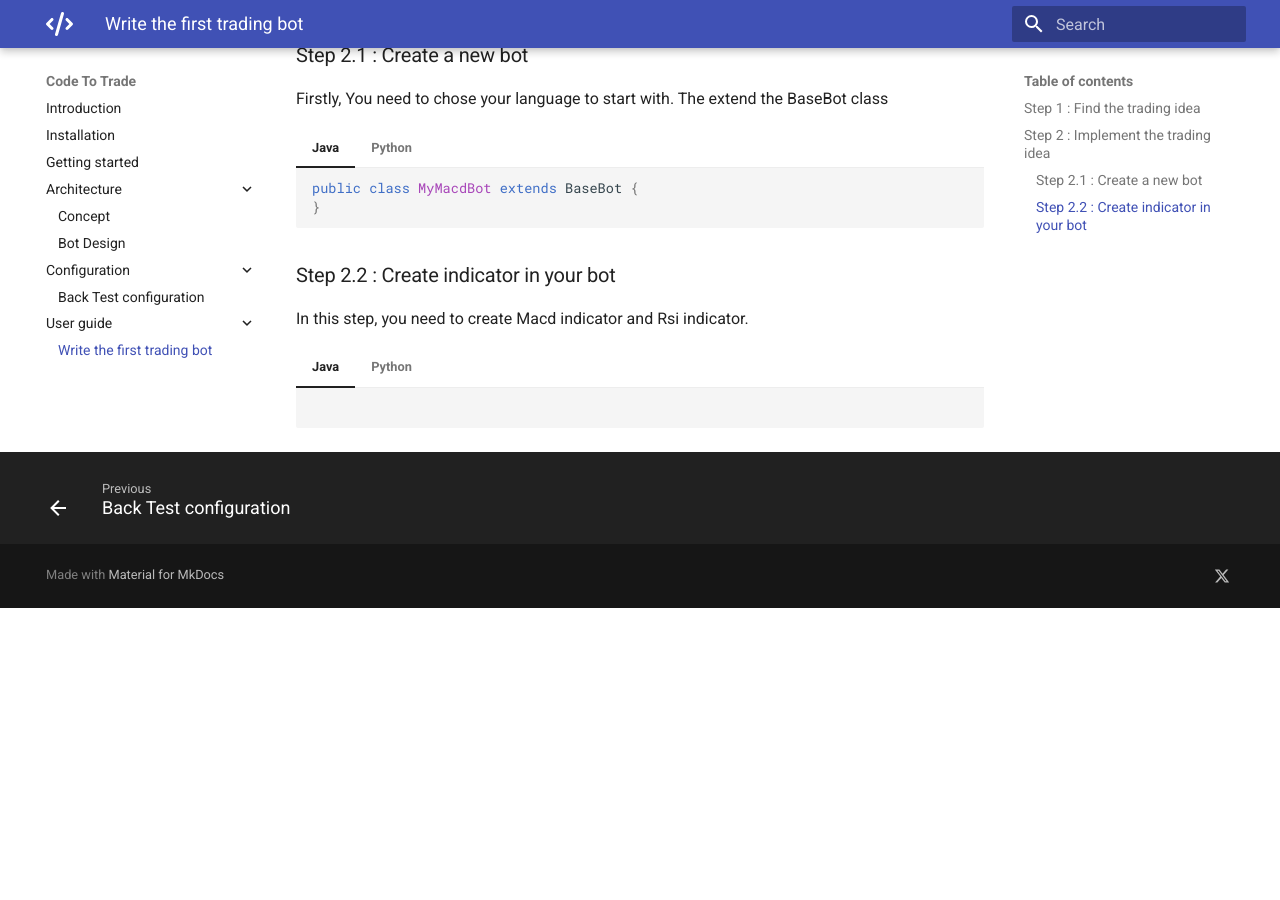
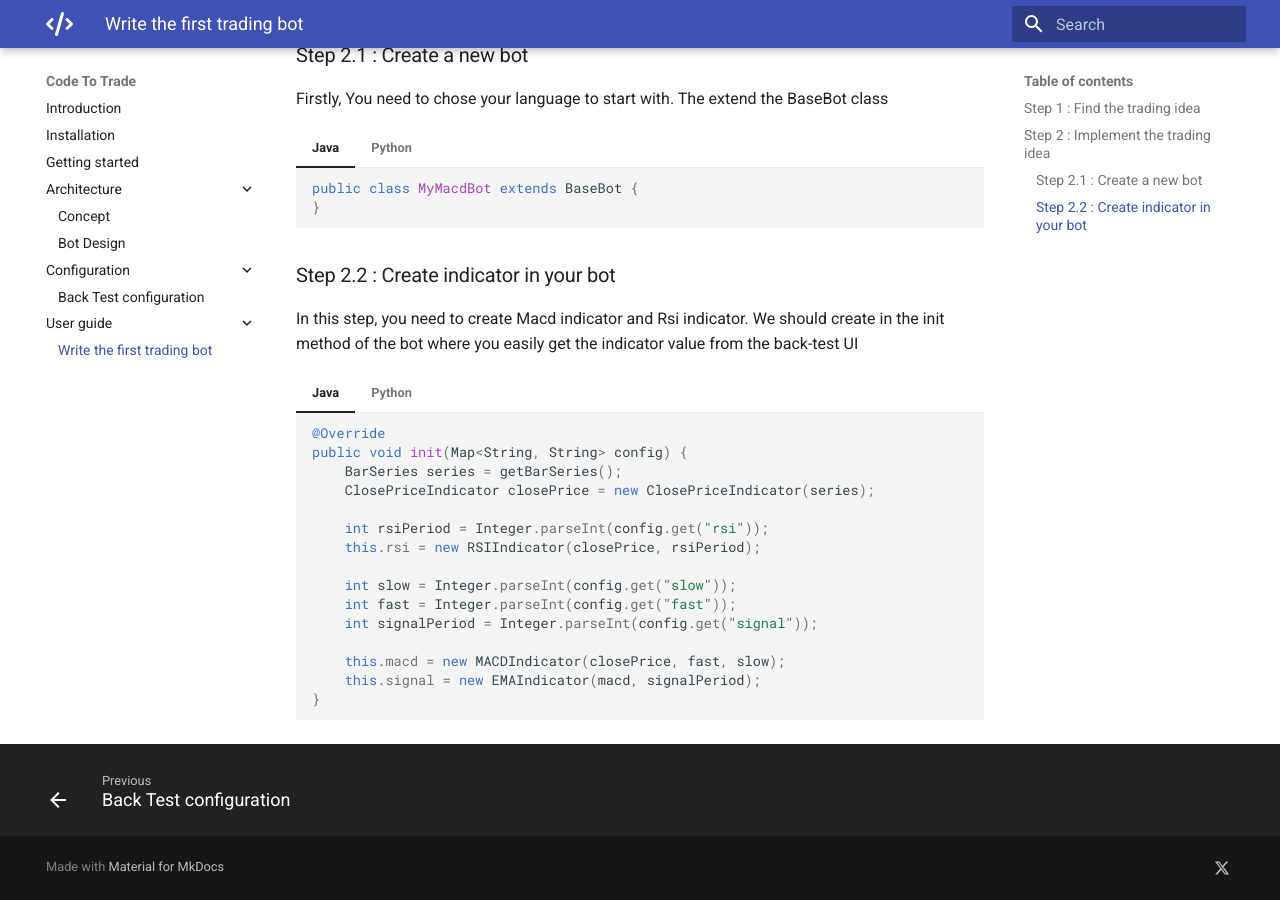
Before and after one commit to truongnhukhang/codetotrade-docs, an MkDocs documentation site: the page built from docs/user guide/write-the-first-trading-bot.md, in a window 1280 px wide and 900 px high, scrolled down 1298 px. Built offline with MkDocs 1.6.1 and Material for MkDocs 9.7.7, drawn with Linux system fonts in a browser that asks for light colours; before the commit the page ends 1906 px from its top, so only the background shows below that.

Commit message:
update document

````diff
--- a/docs/user guide/write-the-first-trading-bot.md
+++ b/docs/user guide/write-the-first-trading-bot.md
@@ -40,12 +40,37 @@ Firstly, You need to chose your language to start with. The extend the BaseBot c
     ```
 
 ### Step 2.2 : Create indicator in your bot
-In this step, you need to create Macd indicator and Rsi indicator.
+In this step, you need to create Macd indicator and Rsi indicator. We should create in the init method of the bot where you easily get the indicator value from the back-test UI
 
 === "Java"
     ```Java
+    @Override
+    public void init(Map<String, String> config) {
+        BarSeries series = getBarSeries();
+        ClosePriceIndicator closePrice = new ClosePriceIndicator(series);
+
+        int rsiPeriod = Integer.parseInt(config.get("rsi"));
+        this.rsi = new RSIIndicator(closePrice, rsiPeriod);
+
+        int slow = Integer.parseInt(config.get("slow"));
+        int fast = Integer.parseInt(config.get("fast"));
+        int signalPeriod = Integer.parseInt(config.get("signal"));
+
+        this.macd = new MACDIndicator(closePrice, fast, slow);
+        this.signal = new EMAIndicator(macd, signalPeriod);
+    }
+
     ```
 
 === "Python"
     ```Python
+    def init(self, config: Dict[str, str]) -> None:
+        rsi_period = int(config['rsi'])
+        nd_closes = numpy.array(self.bar_series.closes, dtype=np.double)
+        self.rsi = abstract.RSI(nd_closes, rsi_period)
+
+        slow = int(config['slow'])
+        fast = int(config['fast'])
+        signal = int(config['signal'])
+        self.macd, self.macdsignal, self.macdhist = abstract.MACD(nd_closes, fastperiod=fast, slowperiod=slow, signalperiod=signal)
     ```
````
